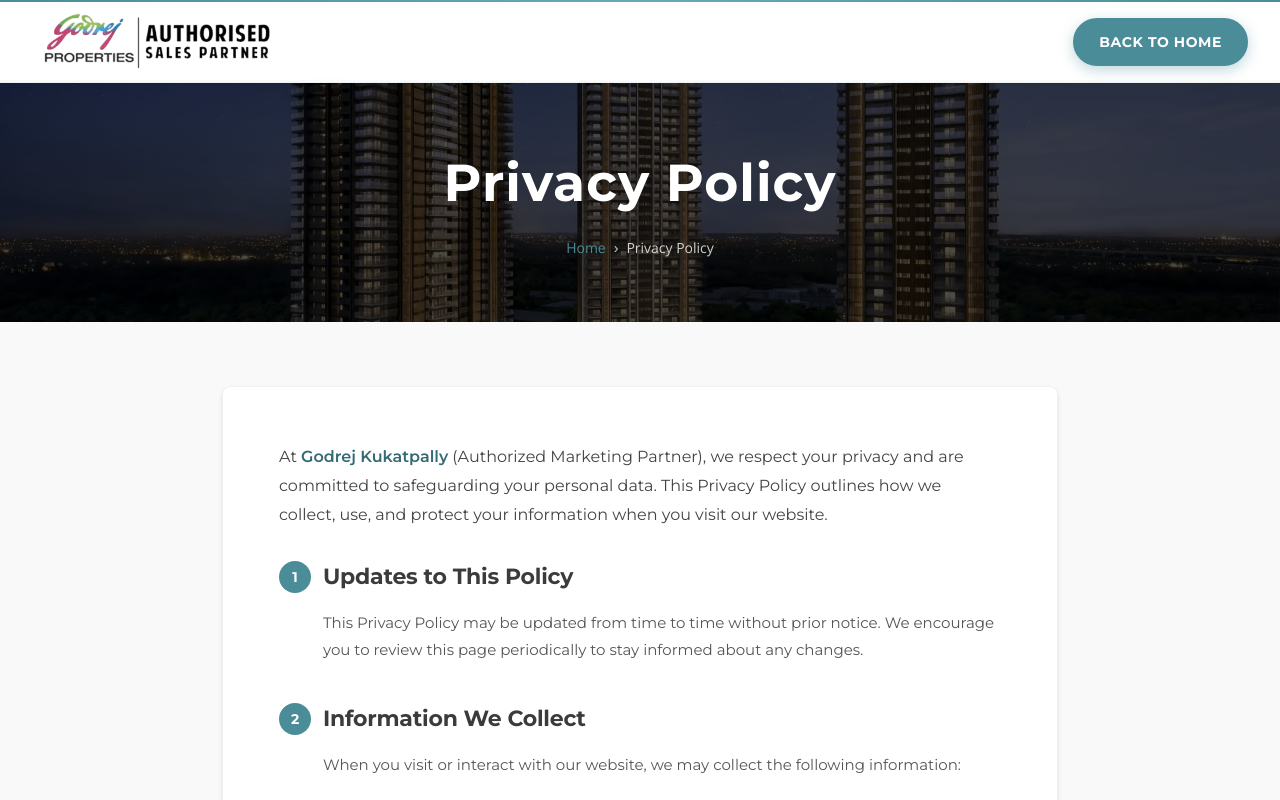
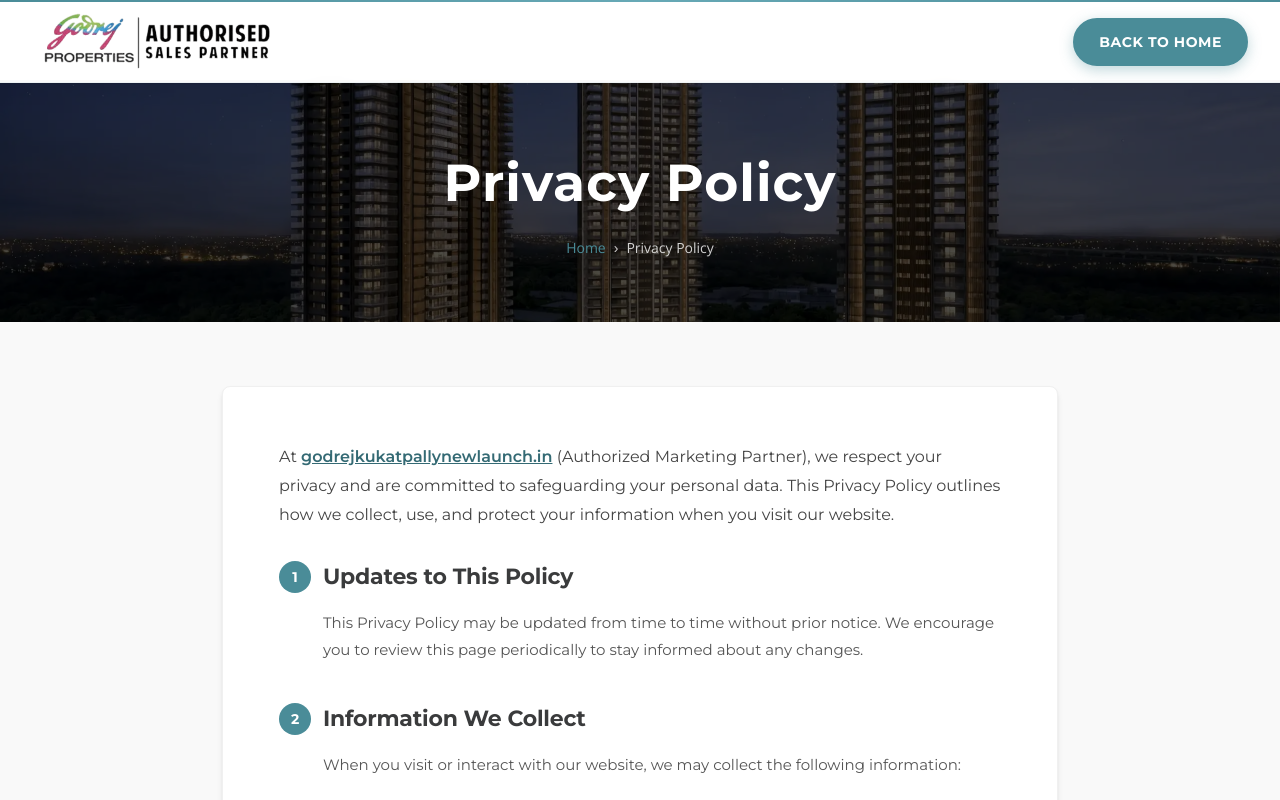
Before and after one commit to vineet-proptiger/godrej-kukatpally, a Next.js app: page /privacy-policy in a window 1280 px wide. Shown: the top 800 px of the page. Built offline with nearby package versions, Linux system fonts and the light colour scheme.

Commit message:
feat: add privacy policy page and associated configuration file

```diff
--- a/app/privacy-policy/page.js
+++ b/app/privacy-policy/page.js
@@ -63,7 +63,7 @@
             {/* Intro */}
             <p className="mb-6 sm:mb-8 text-sm sm:text-base" style={{ lineHeight: 1.8, color: '#444', fontFamily: 'var(--font-jost), Montserrat, sans-serif' }}>
               At{' '}
-              <span style={{ color: TEAL_DARK, fontWeight: '600' }}>Godrej Kukatpally</span>{' '}
+              <a href="https://godrejkukatpallynewlaunch.in/" target="_blank" rel="noopener noreferrer" style={{ color: TEAL_DARK, fontWeight: '600', textDecoration: 'underline' }}>godrejkukatpallynewlaunch.in</a>{' '}
               (Authorized Marketing Partner), we respect your privacy and are committed to safeguarding your personal data. This Privacy Policy outlines how we collect, use, and protect your information when you visit our website.
             </p>
 
```
Also changed, not shown: lib/config.js (line endings or trailing spaces).
